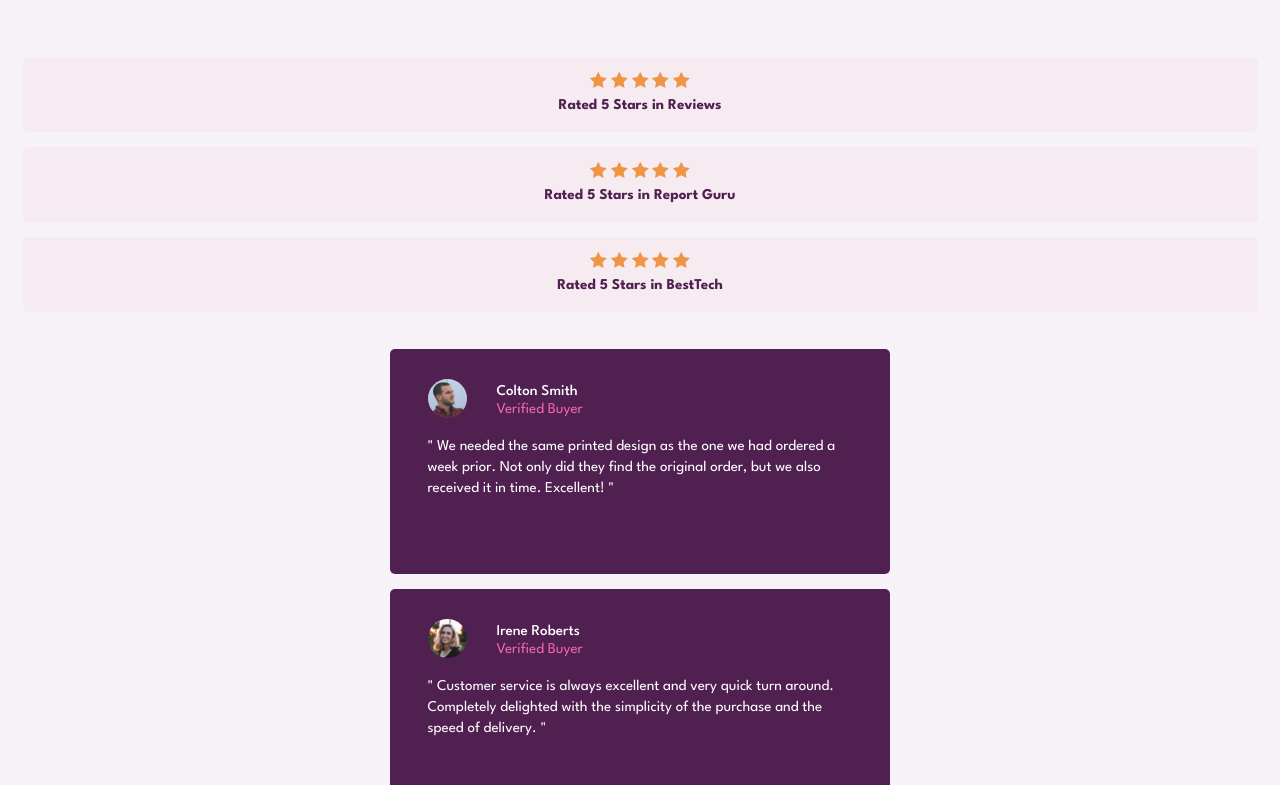
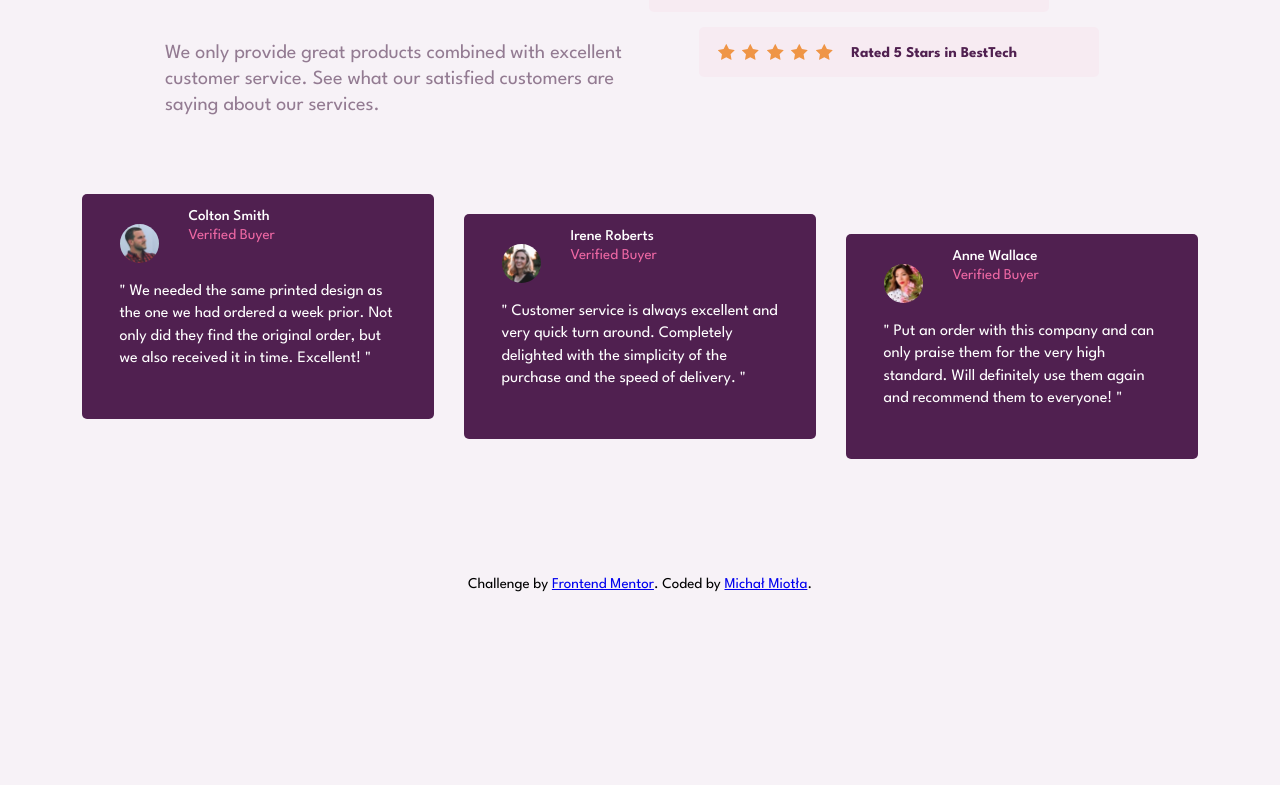
Before and after one commit to michalmiotla/Social-proof-section, a plain HTML site: page index.html in a window 1280 px wide. Shown: the part 251-1036 px from the top of the page. After the commit the page ends 872 px from the top, so only its background shows below. Drawn offline with Linux system fonts and the light colour scheme.

Commit message:
working with large breakpoints

```diff
--- a/index.html
+++ b/index.html
@@ -117,8 +117,8 @@
 
   <div class="attribution">
     Challenge by
-    <a href="https://www.frontendmentor.io?ref=challenge" target="_blank">Frontend Mentor</a>. Coded by <a href="#">Your
-      Name Here</a>.
+    <a href="https://www.frontendmentor.io?ref=challenge" target="_blank">Frontend Mentor</a>. Coded by <a
+      href="https://www.frontendmentor.io/profile/michalmiotla" target="_blank">Michał Miotła</a>.
   </div>
 
 </body>
--- a/sass/style.scss
+++ b/sass/style.scss
@@ -21,14 +21,14 @@ body {
 }
 
 .wrapper {
-	min-width: 350px;
-	max-width: 1440px;
-	width: 100%;
-	margin: 0 auto;
 	display: grid;
 	grid-template-columns: 1fr;
 	grid-template-rows: repeat(5, 1fr);
+	width: 100%;
+	min-width: 350px;
+	max-width: 1440px;
 	padding: 0 1.5em;
+	margin: 0 auto;
 
 	.header,
 	.ratings,
@@ -44,17 +44,17 @@ body {
 		justify-content: center;
 
 		&__title {
+			padding-top: 2.2em;
 			font-size: 3.6rem;
+			line-height: 0.8;
 			color: $very-dark-magenta;
-			line-height: 0.8;
-			padding-top: 2.2em;
 		}
 
 		&__text {
+			padding-top: 1.2em;
 			font-size: 1.7rem;
+			line-height: 1.3;
 			color: $dark-grayish-magenta;
-			line-height: 1.3;
-			padding-top: 1.2em;
 		}
 	}
 
@@ -64,12 +64,13 @@ body {
 		justify-content: space-evenly;
 
 		&__block {
+			height: 75px;
 			width: 100%;
-			height: 75px;
+			max-width: 400px;
 			padding: 1em 2em;
+			margin: 0.5em 0;
 			background-color: rgba(238, 104, 164, 0.05);
 			border-radius: 5px;
-			margin: 0.5em 0;
 
 			&-text {
 				padding-top: 0.5em;
@@ -82,38 +83,38 @@ body {
 	.opinions {
 		grid-row: 3/6;
 		justify-content: start;
-        margin-top: 2em;
+		margin-top: 2em;
 
 		&__block {
-            margin-bottom: 1em;
+			width: 100%;
+			max-width: 352px;
+			min-height: 225px;
+			align-items: center;
+			margin-bottom: 1em;
 			padding: 1em 2.5em;
+			border-radius: 5px;
 			background-color: $very-dark-magenta;
-			border-radius: 5px;
-			width: 100%;
-			max-width: 500px;
-            min-height: 225px;
 
 			&-person {
 				display: flex;
 				justify-content: start;
-				align-items: center;
 
 				&-img {
 					&-photo {
+						width: 2.6em;
 						padding: 1em 0;
-						width: 2.6em;
 						border-radius: 50%;
 					}
 				}
 
 				&-data {
 					padding-left: 2em;
-                    text-align: left;
+					text-align: left;
 
 					&-name {
+						padding-bottom: 0.3em;
+						font-weight: 500;
 						color: $white;
-						font-weight: 500;
-                        padding-bottom: 0.3em;
 					}
 
 					&-status {
@@ -124,11 +125,145 @@ body {
 
 			&-text {
 				&-description {
+					text-align: left;
+					line-height: 1.4;
 					color: $white;
-					line-height: 1.4;
-                    text-align: left;
 				}
 			}
 		}
 	}
 }
+
+.attribution {
+	padding-bottom: 2em;
+	text-align: center;
+}
+
+@media (min-width: 768px) {
+	.wrapper {
+		.header {
+			padding: 0 3em;
+			&__title {
+				font-size: 5rem;
+			}
+
+			&__text {
+				font-size: 2rem;
+			}
+		}
+
+		.ratings {
+			margin-top: 2em;
+		}
+
+		.opinions {
+			margin-top: 5em;
+		}
+	}
+}
+
+@media (min-width: 992px) {
+	.wrapper {
+		grid-template-columns: 1fr 1fr;
+		grid-template-rows: 400px 1fr 1fr 1fr;
+
+		.header {
+			grid-row: 1/2;
+			grid-column: 1/2;
+			padding: 0 0 0 5em;
+			margin-top: 5em;
+			align-items: start;
+
+			&__title {
+				max-width: 400px;
+				padding-top: 0;
+				text-align: left;
+			}
+
+			&__text {
+				max-width: 500px;
+				margin-top: 2em;
+				text-align: left;
+			}
+		}
+
+		.ratings {
+			grid-row: 1/2;
+			grid-column: 2/3;
+			position: relative;
+			justify-content: center;
+			margin-top: 5em;
+
+			&__block {
+				height: 50px;
+				display: flex;
+				padding: 1em;
+
+				&-star-img {
+					padding: 0 0.25em;
+					object-fit: scale-down;
+				}
+
+				&-text {
+					padding-top: 0.3em;
+					padding-left: 1em;
+					font-weight: 700;
+				}
+			}
+		}
+
+		.opinions {
+			grid-row: 2/4;
+			grid-column: 1/3;
+			flex-direction: row;
+			flex-wrap: wrap;
+			justify-content: center;
+			margin-top: 2em;
+
+			&__block {
+				margin: 1em;
+
+				&-text {
+					font-size: 1.6rem;
+				}
+			}
+		}
+	}
+}
+
+@media (min-width: 1200px) {
+	.wrapper {
+		.header {
+			padding-left: 9.5em;
+		}
+
+		.ratings {
+			&__block--first {
+				position: relative;
+				left: -150px;
+			}
+
+			&__block--second {
+				position: relative;
+				left: -100px;
+			}
+
+			&__block--third {
+				position: relative;
+				left: -50px;
+			}
+		}
+
+		.opinions {
+			&__block--second {
+				position: relative;
+				top: 20px;
+			}
+
+			&__block--third {
+				position: relative;
+				top: 40px;
+			}
+		}
+	}
+}
```
Also changed, not shown: css/style.css, 1 other file.
